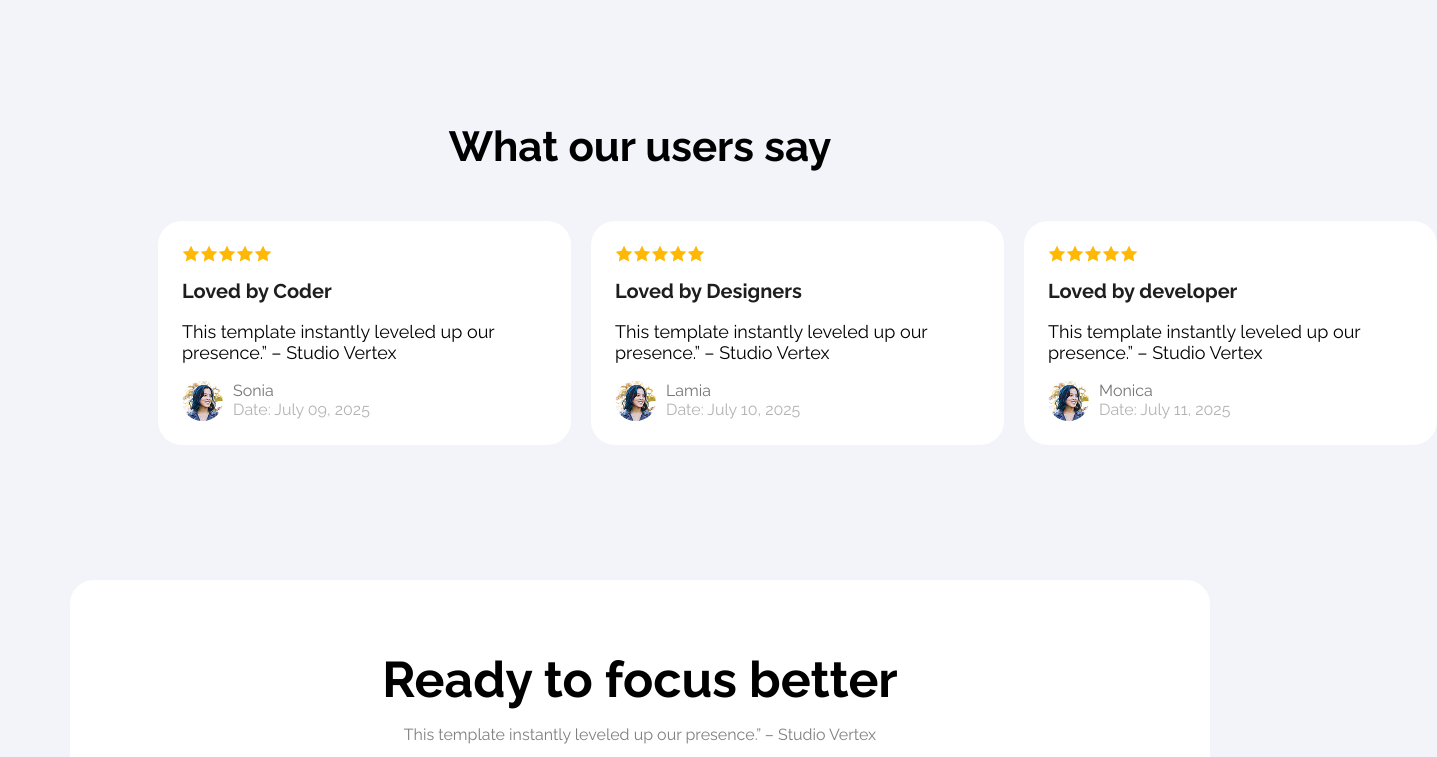
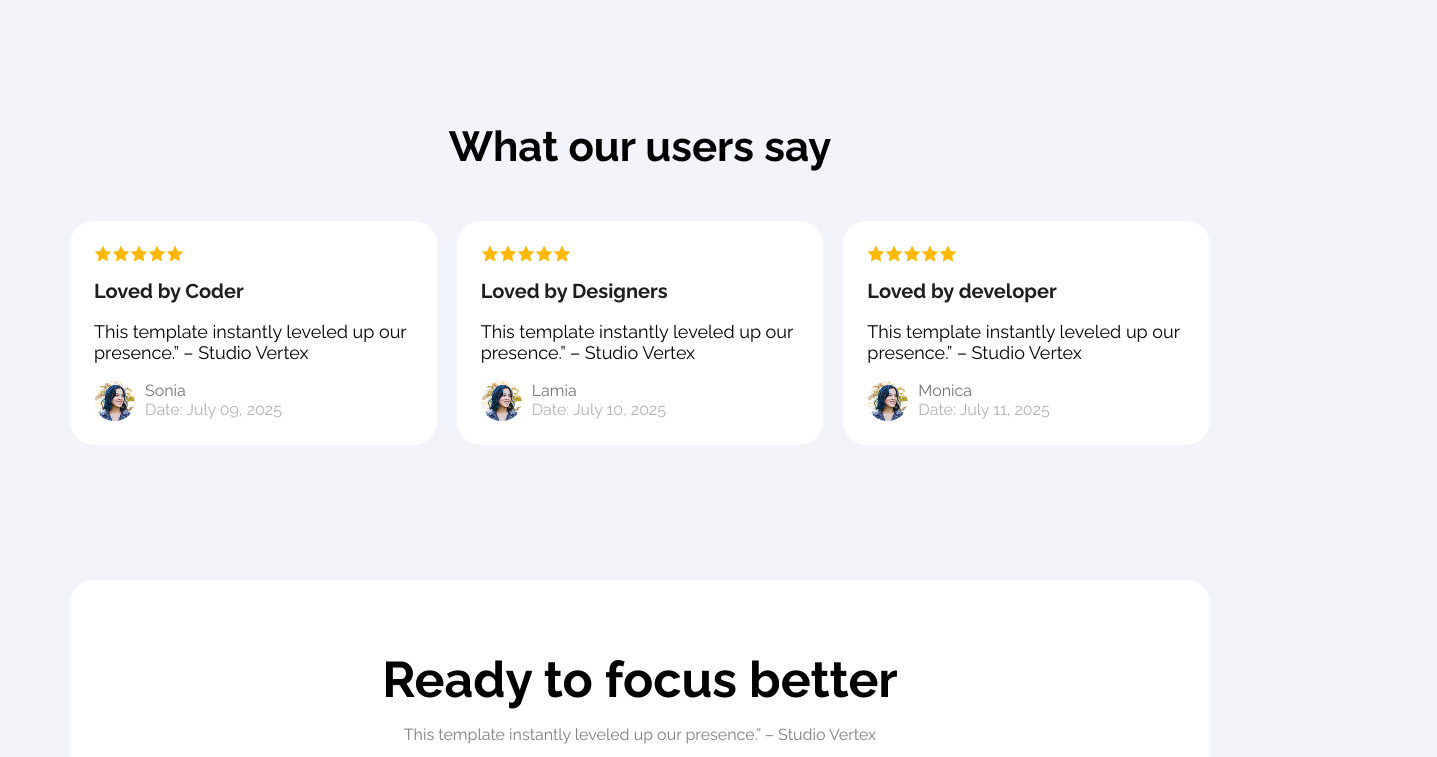
Before and after one commit to Sojib-Hasan-1217/B12-Assignment-01, a plain HTML site: page index.html in a window 1280 px wide. Shown: the part 1680-2437 px from the top of the page, 1437 px wide, since content can reach past the window. Drawn offline with Linux system fonts and the light colour scheme.

Commit message:
final commit after final check

```diff
--- a/index.html
+++ b/index.html
@@ -24,6 +24,7 @@
 	   </div>
 	</header>
 	<main>
+	<!-- action preview -->
 		<section class="action">
 			<div class="action-content">
 				<h1 class="action-title">See It in Action</h1>
@@ -32,6 +33,7 @@
 			</div>
 				<img class="action-image" src="images/wc-mini.png" alt="">
 		</section>
+		<!-- users-section -->
 		<section class="users">
 			<h1 class="users-title">Joined Thousands of Productive Users</h1>
 			<div class="users-achievements">
@@ -50,7 +52,7 @@
 			</div>
 		</section>
 		<!-- users comment section start -->
-		<section class="users-comment-sectoin">
+		<section class="users-comment-section">
 			<h1 class="section-title">What our users say</h1>
 			<div class="all-comment">
 				<div class="user-comments">
@@ -162,7 +164,7 @@
 	<footer>
      <div class="footer-section">
 		 <div class="footer-content">
-		<h1 class="footer-logo">FAST WEB</h1>
+		<h1 class="footer-logo" id="secondary-font">FAST WEB</h1>
 		<p class="footer-dis">Ready to elevate your online presence? Contact us today to discuss your project and discover how we can bring your vision to life.</p>
 
 	  </div>
--- a/styles/design.css
+++ b/styles/design.css
@@ -136,14 +136,14 @@ margin: 0;
 
 
 /* comment styles */
-.users-comment-sectoin{
+.users-comment-section{
   max-width: 1140px;
-  margin: 135px 150px;
+  margin: 135px auto;
 
 }
 .stars{
   display: flex;
-  justify-content: start;
+  justify-content: flex-start;
 }
 .section-title{
   font-weight: bold;
@@ -175,7 +175,6 @@ margin: 0;
 }
 
 .comment{
-  width: 365px;
   background: rgba(255, 255, 255, 1);
   padding: 24px;
   border-radius: 24px;
```
